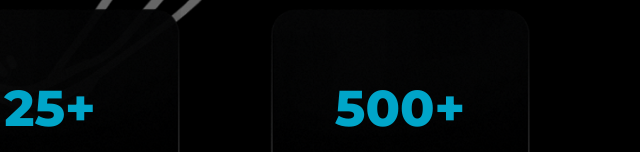
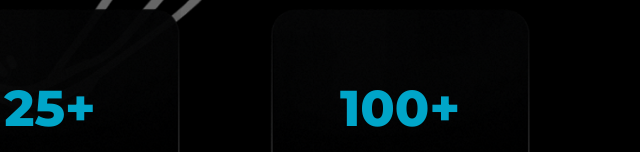
Before and after one commit to digitap863/metrends, a plain HTML site: page corporate.html in a window 1280 px wide. Shown: the part 648-800 px from the top of the page, 590-1230 px from the left. Drawn offline with nearby package versions, Linux system fonts and the light colour scheme.

Commit message:
Update corporate.html

```diff
--- a/corporate.html
+++ b/corporate.html
@@ -154,7 +154,7 @@
             alt=""
           />
           <div class="banr-crd-txt centered">
-            <h4>500+</h4>
+            <h4>100+</h4>
             <p>Brands</p>
           </div>
         </div>
```
